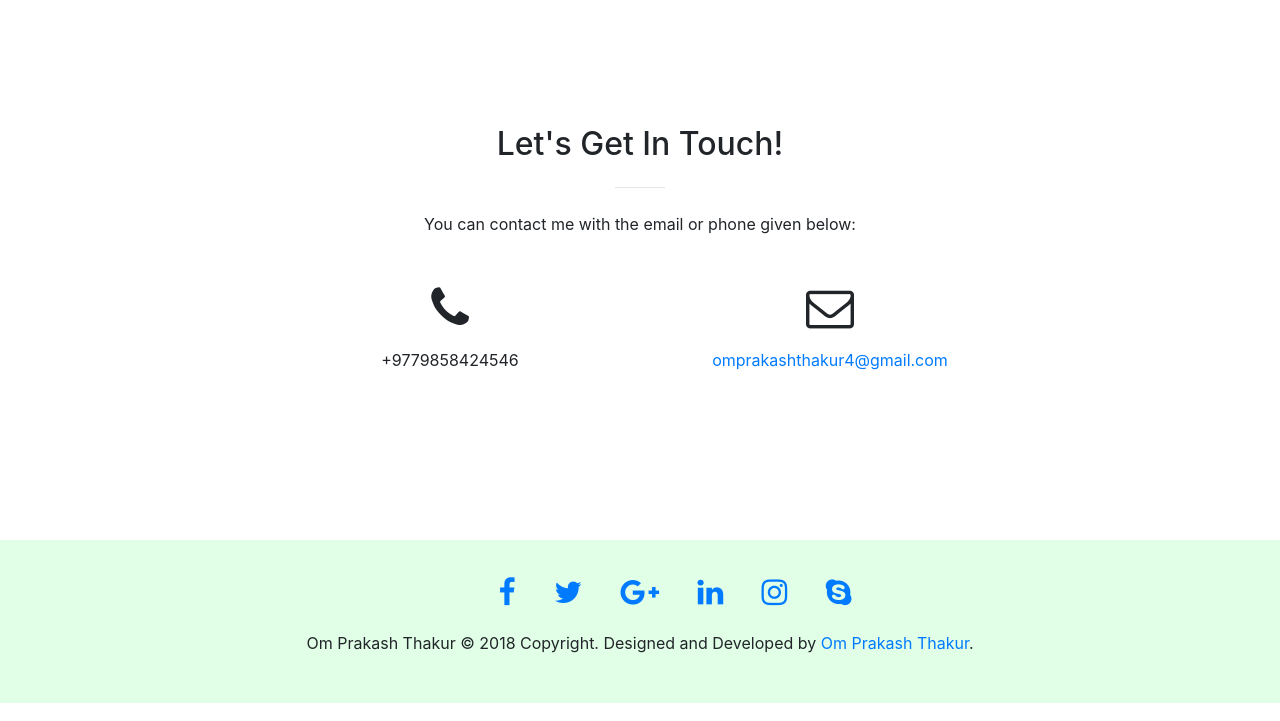
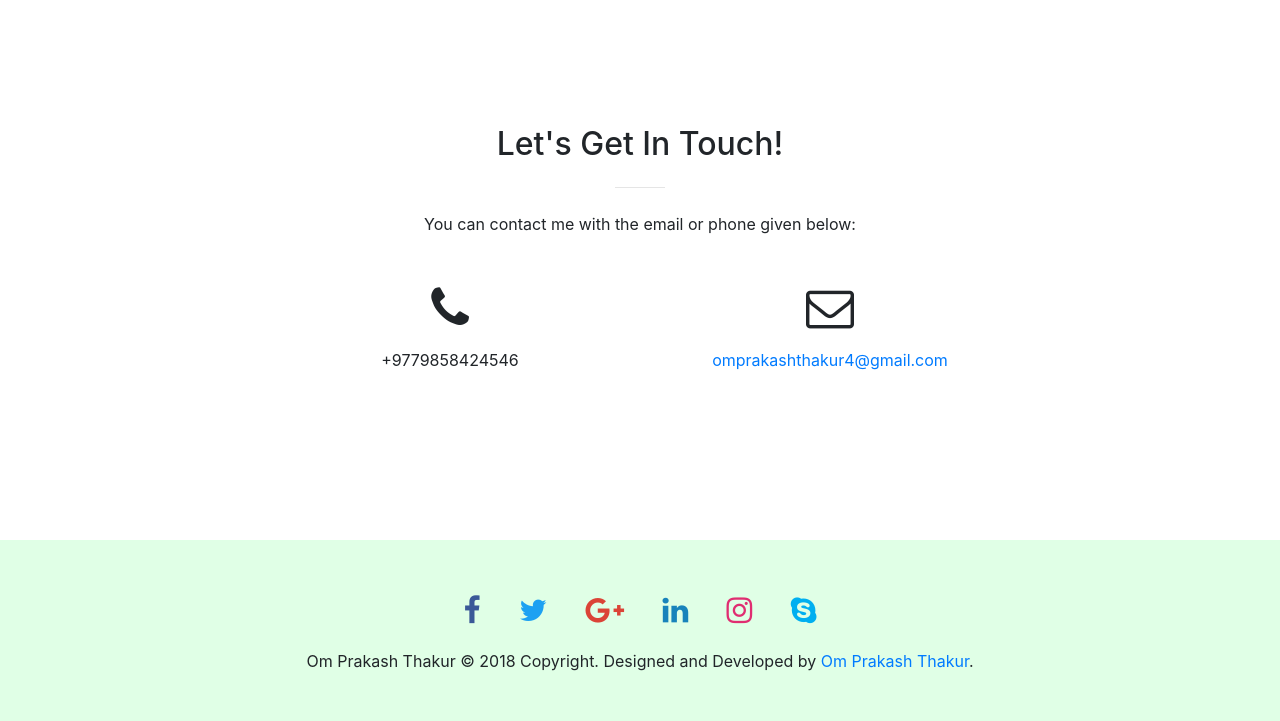
Before and after one commit to omprakashthakur/omprakashthakur.com.np, a website with bundled scripts: page index.html in a window 1280 px wide. Shown: the part 1692-2413 px from the top of the page. Built offline with nearby package versions, Linux system fonts and the light colour scheme.

Commit message:
color of social link to its respective color

```diff
--- a/css/mycss.css
+++ b/css/mycss.css
@@ -3,25 +3,48 @@ footer {
   background: #e0ffe6;
 }
 
+/*social links*/
 footer .social-links li {
 	display: inline;
-	margin-left: 30px;
+	margin: 0px 15px 0px 15px;
 }
 
 footer .social-links {
     font-size: 30px;
-}
-
-footer {
-    padding-top: 30px;
+    padding: 0px;
 }
 
 @media only screen and (max-width: 767px) {
 	footer .social-links { font-size: 22px; }
-	footer .social-links li { margin-left: 18px; }
+	footer .social-links li { margin: 0px 9px 0px 9px; }
 }
 
 @media only screen and (max-width: 480px) {
 	footer .social-links { font-size: 20px; }
-	footer .social-links li { margin-left: 14px; }
+	footer .social-links li { margin: 0px 7px 0px 7px; }
 }
+
+/*social link color shows the same color of original*/
+.fb {
+	color: #3b5998;
+}
+
+.tw {
+	color: #1da1f2;
+}
+
+.gp {
+	color: #db4437;
+}
+
+.lk {
+	color: #1883bb;
+}
+
+.ig {
+	color: #e02d71;
+}
+
+.skp {
+	color: #00aff0;
+}
--- a/index.html
+++ b/index.html
@@ -209,7 +209,7 @@
     </section>
 
     <!-- Footer -->
-    <footer class="page-footer mt-4 text-center">
+    <footer class="page-footer pt-5 mt-4 text-center">
       <ul class="social-links">
          <li><a href="http://facebook.com/omprakash.thakur"><i class="fa fa-facebook fb"></i></a></li>
          <li><a href="http://twitter.com/Thakur_OmP"><i class="fa fa-twitter tw"></i></a></li>
```
